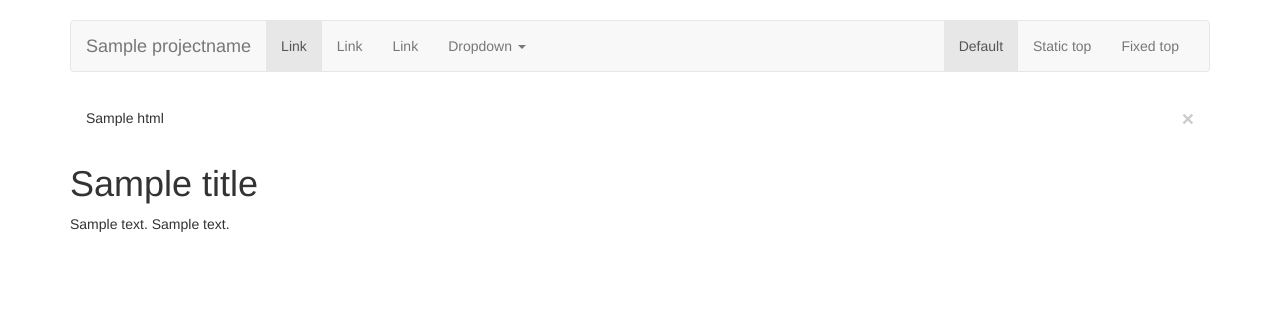
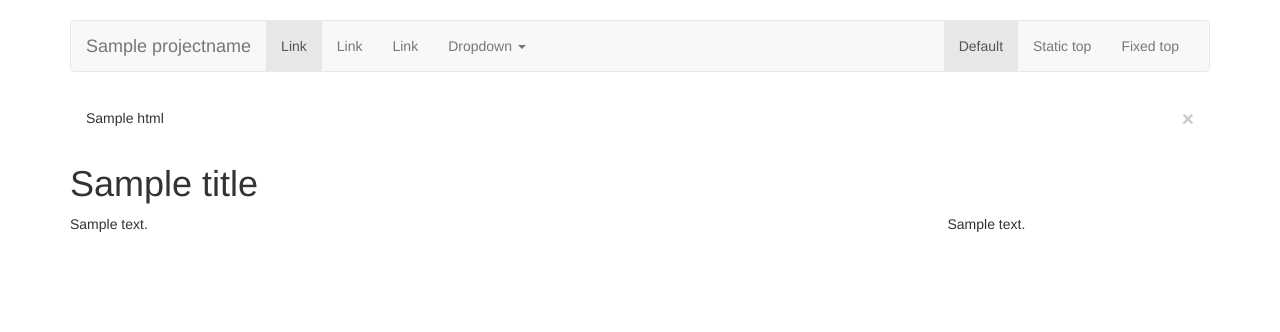
Before and after one commit to mdornseif/appengine-toolkit, a Python web app: template templates/base_admin3.html in a window 1280 px wide. Shown: the top 332 px of the page. Run offline with Jinja, Linux system fonts and the light colour scheme; the template is opened without the code that fills it: most values are stand-ins (such as "Sample title", 1, 10 or a date in 2020); some libraries are stand-ins or nearby versions.

Commit message:
allow use of sidebars in base3 template

```diff
--- a/templates/base_admin3.html
+++ b/templates/base_admin3.html
@@ -99,7 +99,9 @@ body {
 
       {% block firstheading -%}<h1>{% if title is defined %}{{ title|e }}{% endif %}</h1>{%- endblock firstheading %}
 
+      <div class="row mainrow">
       {% block mainrow -%}
+        <div class="col-sm-8 maincontent">
         {% block maincontent -%}
           {% if content is defined -%}
             {{ content }}
@@ -107,7 +109,9 @@ body {
             {#<h3>Main content</h3>#}
           {%- endif %}
         {%- endblock maincontent %}
+        </div>
 
+        <div class="col-sm-3 col-sm-offset-1 blog-sidebar">
         {% block secondarycontent -%}
           {% if secondarycontent is defined -%}
             {{ secondarycontent }}
@@ -115,7 +119,9 @@ body {
             {# <h3>Secondary content</h3> #}
           {%- endif %}
         {%- endblock secondarycontent %}
+        </div>
       {%- endblock mainrow %}
+      </div>
     </div> <!-- /container -->
 
     {%- endblock content %}
@@ -125,6 +131,7 @@ body {
     ================================================== -->
     <!-- Placed at the end of the document so the pages load faster -->
     <script src="/gaetk/static/bootstrap/3.3.x/js/bootstrap.min.js"></script>
+    {% block basejavascript -%}{%- endblock basejavascript %}
     {% block javascript -%}{%- endblock javascript %}
   </body>
 </html>
```
